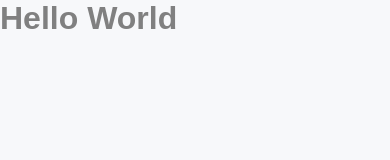
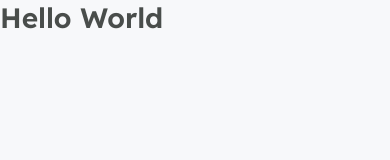
Before and after one commit to rafaelfachinelli/podcastr, a Next.js app: page / in a window 390 px wide. Shown: the top 160 px of the page. Built offline with nearby package versions, Linux system fonts and the light colour scheme.

Commit message:
style: global scss update

```diff
--- a/src/styles/global.scss
+++ b/src/styles/global.scss
@@ -21,6 +21,18 @@
   --purple-800: #6f48c9;
 }
 
+@media (max-width: 1080px) {
+  html {
+    font-size: 93.75%; //15px
+  }
+}
+
+@media (max-width: 720px) {
+  html {
+    font-size: 87.5%; //14px
+  }
+}
+
 body {
   background: var(--gray-50);
 }
@@ -29,8 +41,19 @@
 input,
 textarea,
 button {
-  font: 500 1rem sans-serif;
+  font: 500 1rem Inter sans-serif;
   color: var(--gray-500);
+}
+
+h1,
+h2,
+h3,
+h4,
+h5,
+h6 {
+  font-weight: 600;
+  font-family: Lexend, sans-serif;
+  color: var(--gray-800);
 }
 
 h1 {
@@ -40,3 +63,7 @@
 h2 {
   font-size: 1.5rem;
 }
+
+button {
+  cursor: pointer;
+}
```
